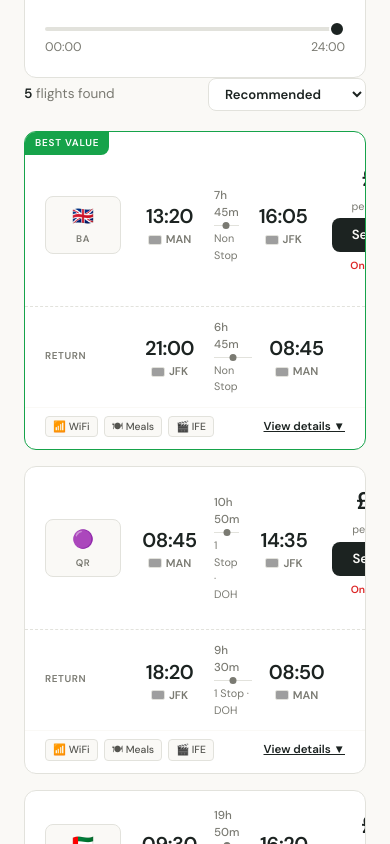
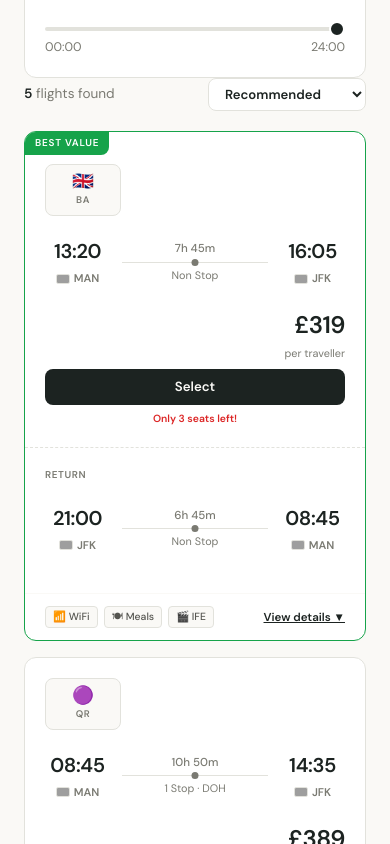
Before and after one commit to Dev519afk/Flights_Travel_EliteU, a React (Vite) app: page /flights in a window 390 px wide. Shown: the part 1000-1844 px from the top of the page. Built offline with nearby package versions, Linux system fonts and the light colour scheme; no server answers; grey boxes are pictures that could not be loaded; a web font is replaced by a local one.

Commit message:
Fix: Finalize global responsive synchronization across all platform containers

```diff
--- a/src/components/FlightCard.jsx
+++ b/src/components/FlightCard.jsx
@@ -20,11 +20,11 @@ const getFlagUrl = (airportCode) => {
 
 function LegDisplay({ leg }) {
   return (
-    <div style={{ display: 'flex', alignItems: 'center', gap: '0.75rem', flex: 1, textAlign: 'left' }}>
+    <div style={{ display: 'flex', alignItems: 'center', gap: '0.75rem', flex: 1, width: '100%' }}>
       {/* Departure Side + Flag */}
-      <div style={{ textAlign: 'center', minWidth: 65 }}>
+      <div style={{ textAlign: 'center', minWidth: 65, flexShrink: 0 }}>
         <div style={{ fontSize: '1.25rem', fontWeight: 700, letterSpacing: '-0.02em', color: '#1C2321' }}>{leg.dep}</div>
-        <div style={{ display: 'flex', alignItems: 'center', justifyContent: 'center', gap: 4, mt: 1 }}>
+        <div style={{ display: 'flex', alignItems: 'center', justifyContent: 'center', gap: 4, marginTop: 4 }}>
           <img
             src={getFlagUrl(leg.depCode)}
             alt="Origin Country"
@@ -35,7 +35,7 @@ function LegDisplay({ leg }) {
       </div>
 
       {/* Connection Indicator Line */}
-      <div style={{ flex: 1, display: 'flex', flexDirection: 'column', alignItems: 'center', gap: 4 }}>
+      <div style={{ flex: 1, display: 'flex', flexDirection: 'column', alignItems: 'center', gap: 4, minWidth: 50 }}>
         <div style={{ fontSize: '0.72rem', color: '#7A7A72', fontWeight: 500 }}>{leg.duration}</div>
         <div style={{ width: '100%', height: 1, background: '#E2E2DC', position: 'relative' }}>
           <div style={{
@@ -43,13 +43,13 @@ function LegDisplay({ leg }) {
             width: 7, height: 7, borderRadius: '50%', background: '#7A7A72',
           }} />
         </div>
-        <div style={{ fontSize: '0.68rem', color: '#7A7A72' }}>{leg.stopInfo}</div>
+        <div style={{ fontSize: '0.68rem', color: '#7A7A72', textAlign: 'center' }}>{leg.stopInfo}</div>
       </div>
 
       {/* Arrival Side + Flag */}
-      <div style={{ textAlign: 'center', minWidth: 65 }}>
+      <div style={{ textAlign: 'center', minWidth: 65, flexShrink: 0 }}>
         <div style={{ fontSize: '1.25rem', fontWeight: 700, letterSpacing: '-0.02em', color: '#1C2321' }}>{leg.arr}</div>
-        <div style={{ display: 'flex', alignItems: 'center', justifyContent: 'center', gap: 4, mt: 1 }}>
+        <div style={{ display: 'flex', alignItems: 'center', justifyContent: 'center', gap: 4, marginTop: 4 }}>
           <img
             src={getFlagUrl(leg.arrCode)}
             alt="Destination Country"
@@ -83,6 +83,7 @@ export default function FlightCard({ flight, index = 0 }) {
         borderRadius: 12, overflow: 'hidden',
         transition: 'border-color 0.2s, transform 0.2s, box-shadow 0.2s',
         position: 'relative',
+        width: '100%'
       }}
       whileHover={{ y: -2, boxShadow: '0 8px 24px rgba(28,35,33,0.04)' }}
     >
@@ -99,78 +100,96 @@ export default function FlightCard({ flight, index = 0 }) {
         </div>
       )}
 
-      {/* Outbound Row */}
-      <div style={{
-        padding: '1rem 1.25rem',
-        display: 'grid',
-        gridTemplateColumns: '76px 1fr auto',
-        gap: '1rem',
+      {/* CORE WRAPPER BLOCK OVERHAUL: Outbound row converted into fluid flex boxes */}
+      <div className="responsive-container" style={{
+        padding: '1.25rem',
+        display: 'flex',
+        flexDirection: 'row',
+        gap: '1.25rem',
         alignItems: 'center',
-        paddingTop: flight.isBestValue ? '1.75rem' : '1rem',
+        paddingTop: flight.isBestValue ? '2rem' : '1.25rem',
       }}>
-        {/* Airline Logo */}
+        {/* Airline Info Logo Block */}
         <div style={{
           background: '#FAF9F6', border: '1px solid #E2E2DC',
           borderRadius: 8, padding: '6px 8px', textAlign: 'center',
           display: 'flex', flexDirection: 'column', alignItems: 'center',
-          justifyContent: 'center', gap: 3, minHeight: 48,
+          justifyContent: 'center', gap: 3, minHeight: 52, width: 76, flexShrink: 0
         }}>
-          <div style={{ fontSize: '1.1rem' }}>{flight.logo}</div>
+          <div style={{ fontSize: '1.1rem', lineHeight: 1 }}>{flight.logo}</div>
           <div style={{ fontSize: '0.6rem', fontWeight: 700, color: '#7A7A72', letterSpacing: '0.06em' }}>
             {flight.airlineCode}
           </div>
         </div>
 
+        {/* Dynamic Flight Timeline Vector Track */}
+        <div className="responsive-main" style={{ flex: 1, display: 'flex', width: '100%' }}>
           <LegDisplay leg={flight.outbound} />
+        </div>
 
-        {/* Pricing Actions Block */}
-        <div style={{ textAlign: 'right', display: 'flex', flexDirection: 'column', alignItems: 'flex-end', gap: 2 }}>
-          <div style={{ fontSize: '1.5rem', fontWeight: 700, color: '#1C2321', letterSpacing: '-0.02em' }}>
+        {/* Pricing Layout Stream Sidebar Column */}
+        <div className="responsive-sidebar" style={{
+          textAlign: 'right',
+          display: 'flex',
+          flexDirection: 'column',
+          alignItems: 'stretch',
+          gap: 2,
+          minWidth: 110,
+          flexShrink: 0
+        }}>
+          <div style={{ fontSize: '1.5rem', fontWeight: 700, color: '#1C2321', letterSpacing: '-0.02em', textAlign: 'right' }}>
             {flight.currency}{flight.price}
           </div>
-          <div style={{ fontSize: '0.68rem', color: '#7A7A72', marginBottom: 2 }}>per traveller</div>
+          <div style={{ fontSize: '0.68rem', color: '#7A7A72', marginBottom: 6, textAlign: 'right' }}>per traveller</div>
+
           <motion.button
             whileTap={{ scale: 0.96 }}
             onClick={handleSelect}
             style={{
               background: '#1C2321', color: '#FAF9F6', border: 'none',
-              padding: '7px 20px', borderRadius: 8, fontWeight: 700,
+              padding: '8px 20px', borderRadius: 8, fontWeight: 700,
               fontSize: '0.83rem', cursor: 'pointer',
-              whiteSpace: 'nowrap',
+              whiteSpace: 'nowrap', width: '100%',
               fontFamily: "'DM Sans', sans-serif",
             }}
           >
             Select
           </motion.button>
+
           {flight.seatsLeft <= 5 && (
-            <div style={{ fontSize: '0.65rem', color: '#dc2626', fontWeight: 600, marginTop: 4 }}>
+            <div style={{ fontSize: '0.65rem', color: '#dc2626', fontWeight: 600, marginTop: 4, textAlign: 'center' }}>
               Only {flight.seatsLeft} seats left!
             </div>
           )}
         </div>
       </div>
 
-      {/* Return Row */}
-      <div style={{
+      {/* Return Row Layout Definition */}
+      {flight.inbound && (
+        <div className="responsive-container" style={{
           borderTop: '1px dashed #E2E2DC',
-        padding: '0.75rem 1.25rem',
-        display: 'grid',
-        gridTemplateColumns: '76px 1fr auto',
-        gap: '1rem',
+          padding: '1.25rem',
+          display: 'flex',
+          flexDirection: 'row',
+          gap: '1.25rem',
           alignItems: 'center',
         }}>
-        <div style={{ fontSize: '0.62rem', color: '#7A7A72', textTransform: 'uppercase', letterSpacing: '0.06em', fontWeight: 700, textAlign: 'left' }}>
+          <div style={{ fontSize: '0.62rem', color: '#7A7A72', textTransform: 'uppercase', letterSpacing: '0.06em', fontWeight: 700, textAlign: 'left', width: 76, flexShrink: 0 }}>
             Return
           </div>
+          <div className="responsive-main" style={{ flex: 1, display: 'flex', width: '100%' }}>
             <LegDisplay leg={flight.inbound} />
-        <div />
           </div>
+          {/* Spacer block keeping structural symmetry relative during layout scaling adjustments */}
+          <div className="responsive-sidebar" style={{ width: 110, flexShrink: 0 }} />
+        </div>
+      )}
 
-      {/* Amenities Panel */}
+      {/* Amenities Panel Footer Base */}
       <div style={{
-        padding: '0.5rem 1.25rem 0.75rem',
+        padding: '0.75rem 1.25rem',
         display: 'flex', justifyContent: 'space-between', alignItems: 'center',
-        borderTop: '1px solid #FAF9F6'
+        borderTop: '1px solid #FAF9F6', gap: '1rem', flexWrap: 'wrap'
       }}>
         <div style={{ display: 'flex', gap: 6, flexWrap: 'wrap' }}>
           {flight.amenities?.map(a => (
@@ -194,7 +213,7 @@ export default function FlightCard({ flight, index = 0 }) {
         </button>
       </div>
 
-      {/* Expanded Block */}
+      {/* Expanded Block Metadata Layer */}
       {expanded && (
         <motion.div
           initial={{ opacity: 0, height: 0 }}
@@ -202,14 +221,14 @@ export default function FlightCard({ flight, index = 0 }) {
           style={{
             borderTop: '1px solid #E2E2DC',
             padding: '0.75rem 1.25rem',
-            display: 'grid', gridTemplateColumns: 'repeat(auto-fit, minmax(140px, 1fr))', gap: '0.5rem',
+            display: 'grid', gridTemplateColumns: 'repeat(auto-fit, minmax(140px, 1fr))', gap: '0.75rem',
             fontSize: '0.8rem', color: '#555550', textAlign: 'left', background: '#FAF9F6'
           }}
         >
           <div>✈ Airline: <span style={{ color: '#1C2321', fontWeight: 600 }}>{flight.airline}</span></div>
           <div>💺 Class: <span style={{ color: '#1C2321', fontWeight: 600 }}>{flight.cabin}</span></div>
           <div>📅 Departs: <span style={{ color: '#1C2321', fontWeight: 600 }}>{flight.outbound.depDate}</span></div>
-          <div>📅 Returns: <span style={{ color: '#1C2321', fontWeight: 600 }}>{flight.inbound.depDate}</span></div>
+          {flight.inbound && <div>📅 Returns: <span style={{ color: '#1C2321', fontWeight: 600 }}>{flight.inbound.depDate}</span></div>}
         </motion.div>
       )}
     </motion.div>
```
Also changed, not shown: src/pages/BookingPage.jsx (+16 -21 lines). Lines whose indentation alone changed are shown as unchanged.
